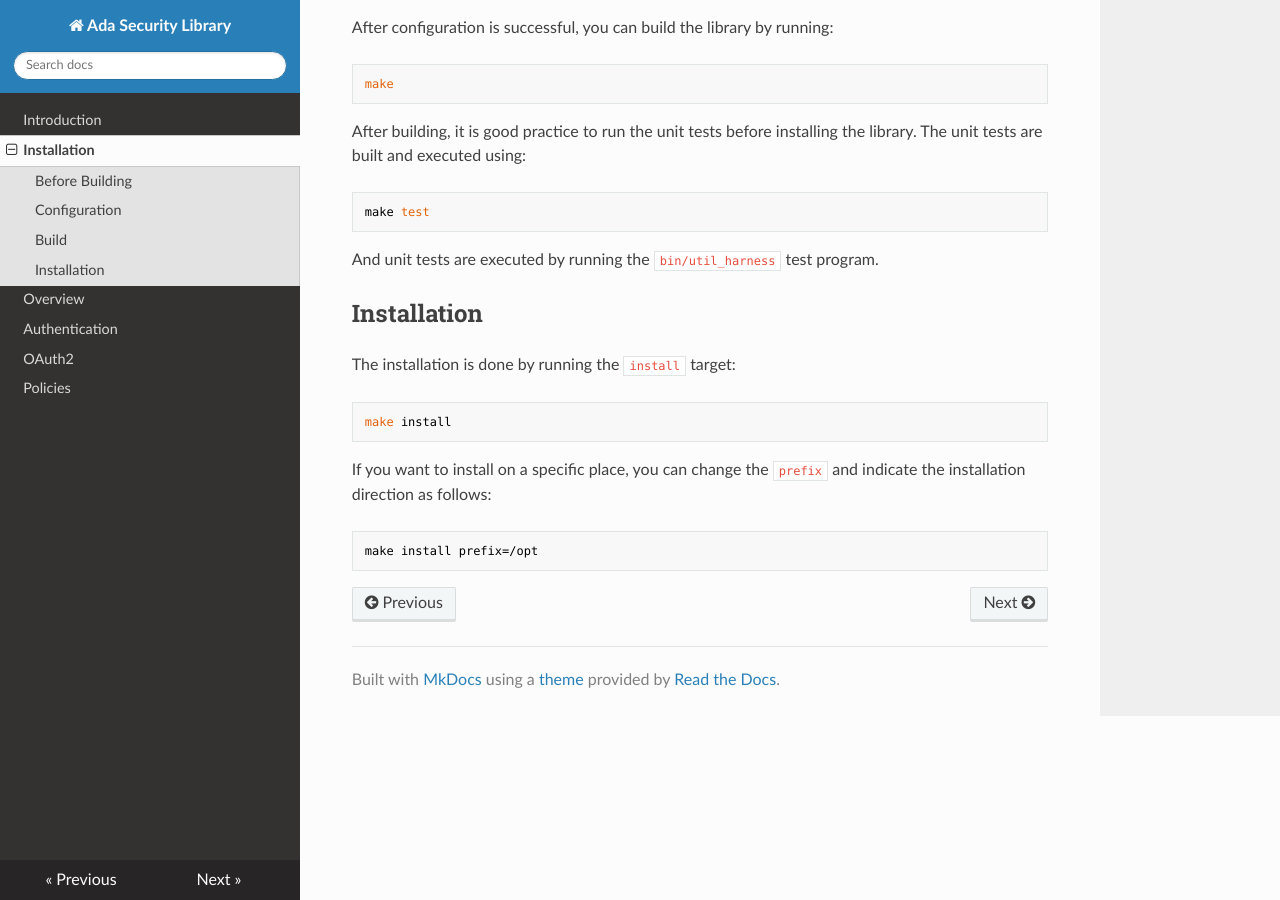
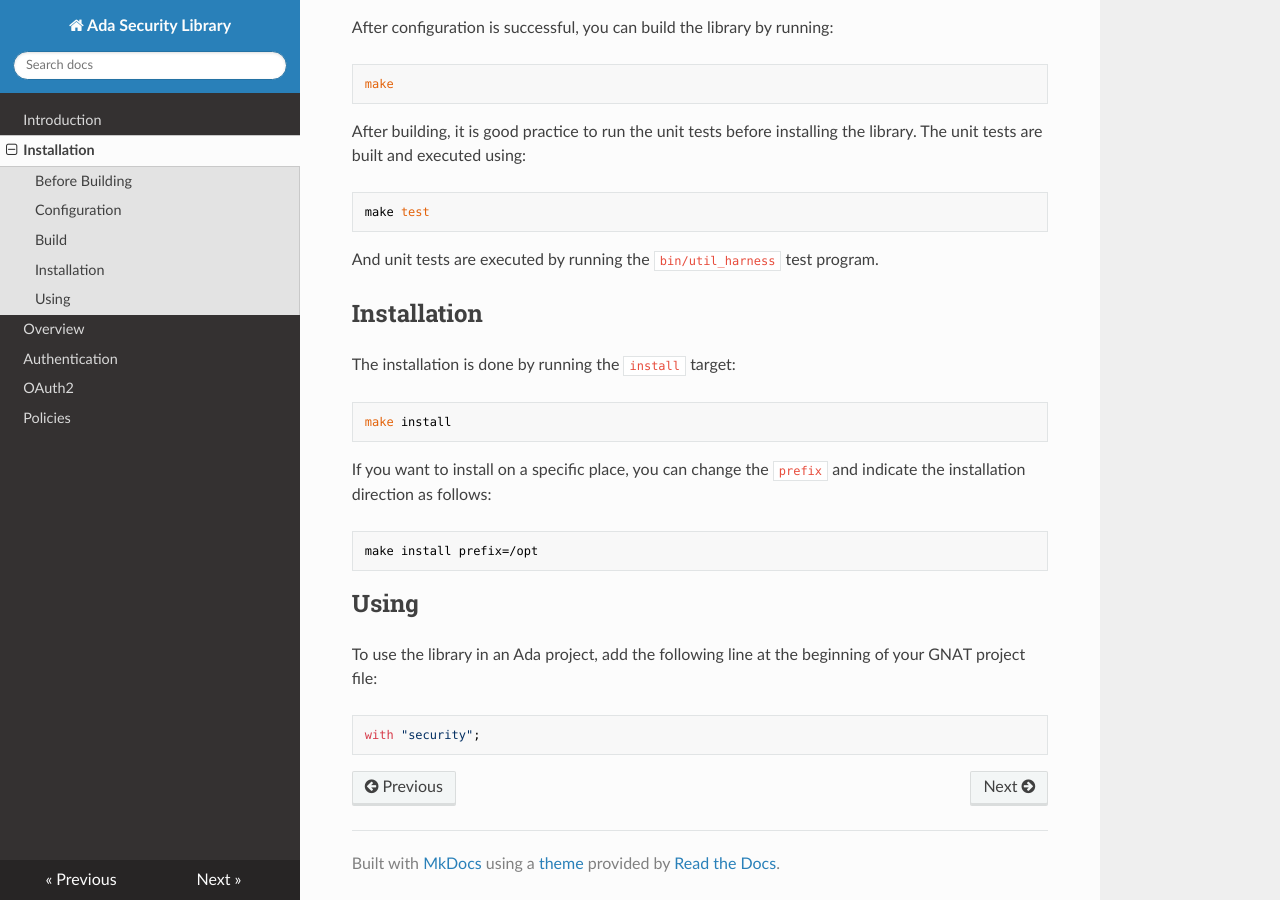
Before and after one commit to stcarrez/ada-security, an MkDocs documentation site: the page built from docs/Installation.md, in a window 1280 px wide and 900 px high, scrolled down 831 px. Built offline with MkDocs 1.6.1, drawn with Linux system fonts in a browser that asks for light colours; nearby versions of some CDN libraries; old or Windows-style settings are respelled for this version of MkDocs; some of the changed text lies outside the part shown.

Commit message:
Update the installation chapter

````diff
--- a/docs/Installation.md
+++ b/docs/Installation.md
@@ -6,7 +6,7 @@ This chapter explains how to build and install the library.
 
 Before building the library, you will need:
 
-* [Ada Utility Library](https://github.com/stcarrez/ada-util).
+* [Ada Utility Library](https://github.com/stcarrez/ada-util) available at https://github.com/stcarrez/ada-util.
 
 First get, build and install the [Ada Utility Library](https://github.com/stcarrez/ada-util).
 
@@ -55,3 +55,11 @@ direction as follows:
 ```
 make install prefix=/opt
 ```
+
+## Using
+
+To use the library in an Ada project, add the following line at the beginning of your GNAT project file:
+
+```
+with "security";
+```
````
